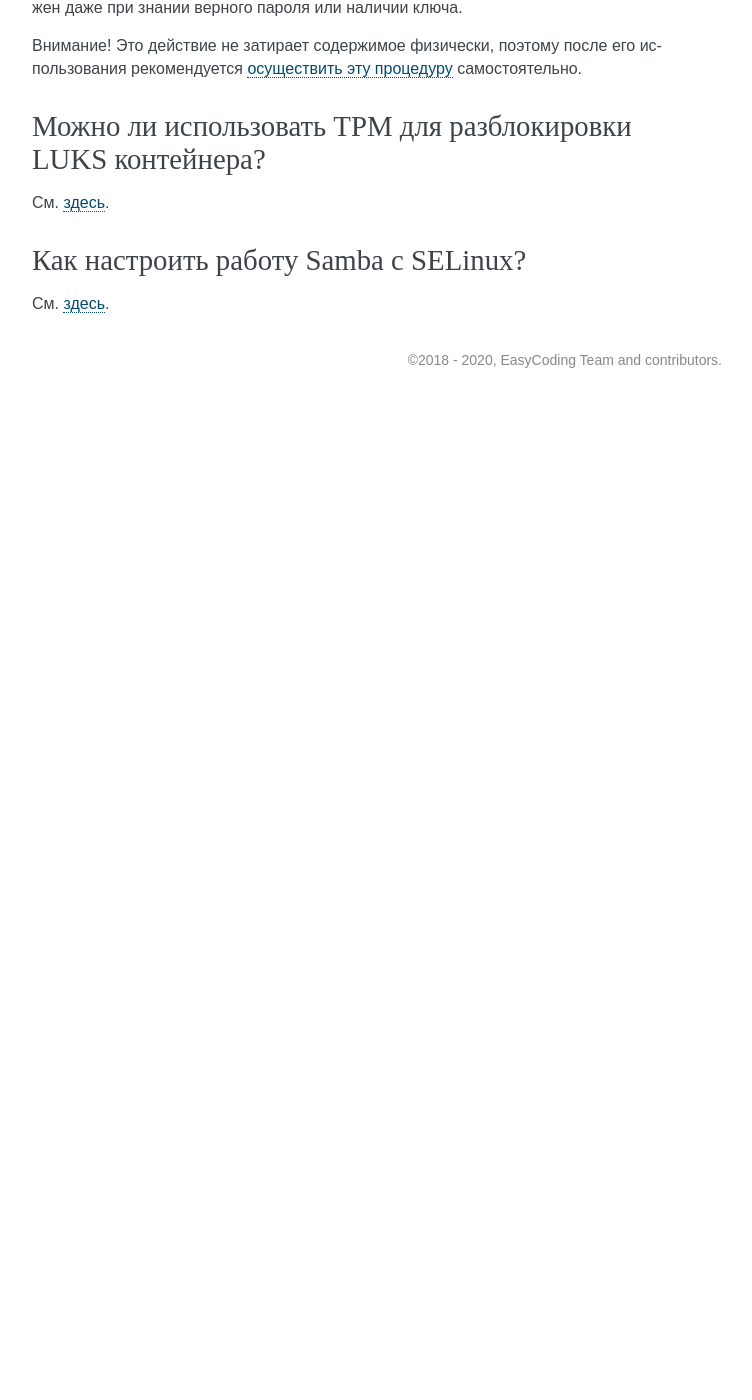
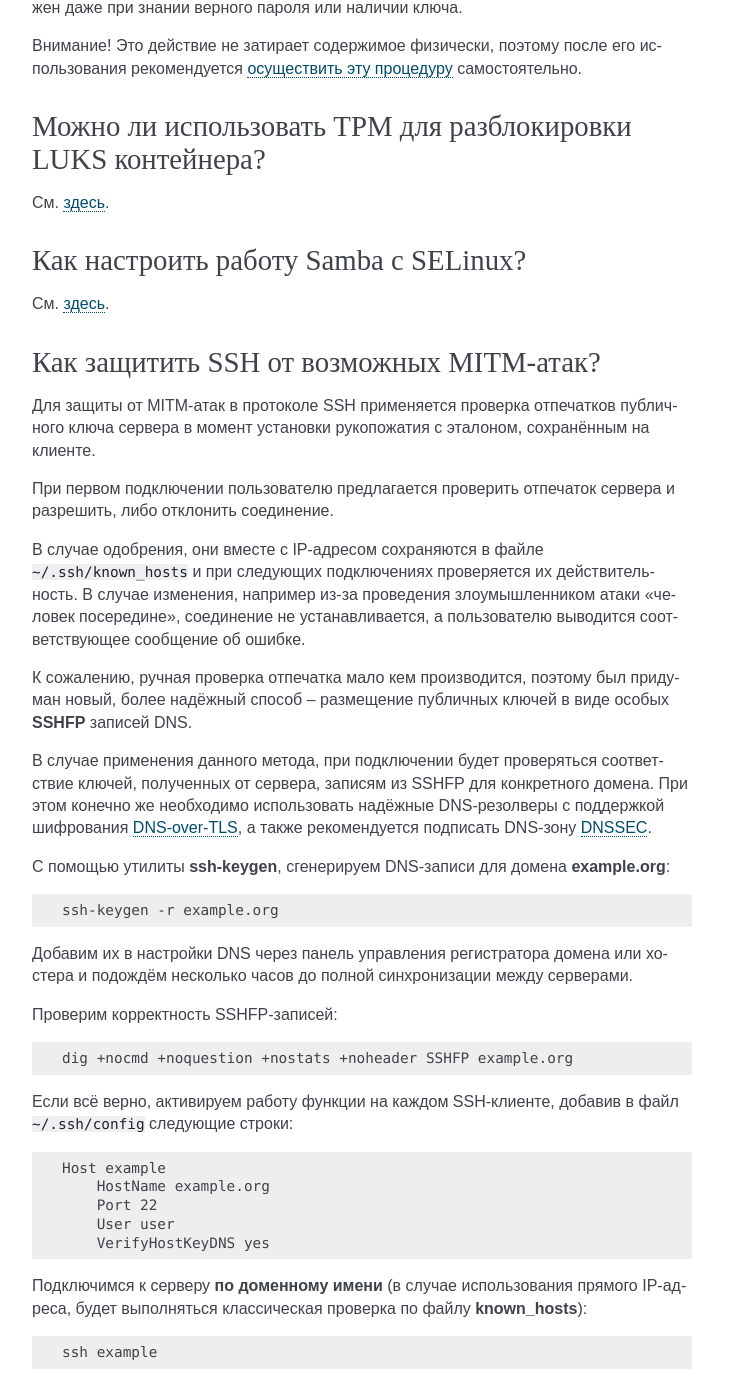
Before and after one commit to RussianFedora/FAQ, a Sphinx documentation site: the page built from source/security.rst, in a window 1280 px wide and 1400 px high, scrolled down 31563 px. Shown: the whole window, without its empty margins (388-1140 px from the left). Built offline with Sphinx 7.4.7, drawn with Linux system fonts in a browser that asks for light colours; comment, search, counter and statistics services are not loaded; before the commit the page ends 31961 px from its top, so only the background shows below that; some of the changed text lies outside the part shown.

Commit message:
Added question about protecting SSH against MITM attacks.

```diff
--- a/source/security.rst
+++ b/source/security.rst
@@ -1834,3 +1834,49 @@ Cryptsetup поддерживает монтирование как :ref:`TrueCr
 ========================================
 
 См. `здесь <https://fedoraproject.org/wiki/SELinux/samba>`__.
+
+.. index:: ssh, mitm, dns, protection
+.. _ssh-mitm-protection:
+
+Как защитить SSH от возможных MITM-атак?
+============================================
+
+Для защиты от MITM-атак в протоколе SSH применяется проверка отпечатков публичного ключа сервера в момент установки рукопожатия с эталоном, сохранённым на клиенте.
+
+При первом подключении пользователю предлагается проверить отпечаток сервера и разрешить, либо отклонить соединение.
+
+В случае одобрения, они вместе с IP-адресом сохраняются в файле ``~/.ssh/known_hosts`` и при следующих подключениях проверяется их действительность. В случае изменения, например из-за проведения злоумышленником атаки "человек посередине", соединение не устанавливается, а пользователю выводится соответствующее сообщение об ошибке.
+
+К сожалению, ручная проверка отпечатка мало кем производится, поэтому был придуман новый, более надёжный способ -- размещение публичных ключей в виде особых **SSHFP** записей DNS.
+
+В случае применения данного метода, при подключении будет проверяться соответствие ключей, полученных от сервера, записям из SSHFP для конкретного домена. При этом конечно же необходимо использовать надёжные DNS-резолверы с поддержкой шифрования :ref:`DNS-over-TLS <dns-crypt>`, а также рекомендуется подписать DNS-зону `DNSSEC <https://ru.wikipedia.org/wiki/DNSSEC>`__.
+
+С помощью утилиты **ssh-keygen**, сгенерируем DNS-записи для домена **example.org**:
+
+.. code-block:: text
+
+    ssh-keygen -r example.org
+
+Добавим их в настройки DNS через панель управления регистратора домена или хостера и подождём несколько часов до полной синхронизации между серверами.
+
+Проверим корректность SSHFP-записей:
+
+.. code-block:: text
+
+    dig +nocmd +noquestion +nostats +noheader SSHFP example.org
+
+Если всё верно, активируем работу функции на каждом SSH-клиенте, добавив в файл ``~/.ssh/config`` следующие строки:
+
+.. code-block:: text
+
+    Host example
+        HostName example.org
+        Port 22
+        User user
+        VerifyHostKeyDNS yes
+
+Подключимся к серверу **по доменному имени** (в случае использования прямого IP-адреса, будет выполняться классическая проверка по файлу **known_hosts**):
+
+.. code-block:: text
+
+    ssh example
```
